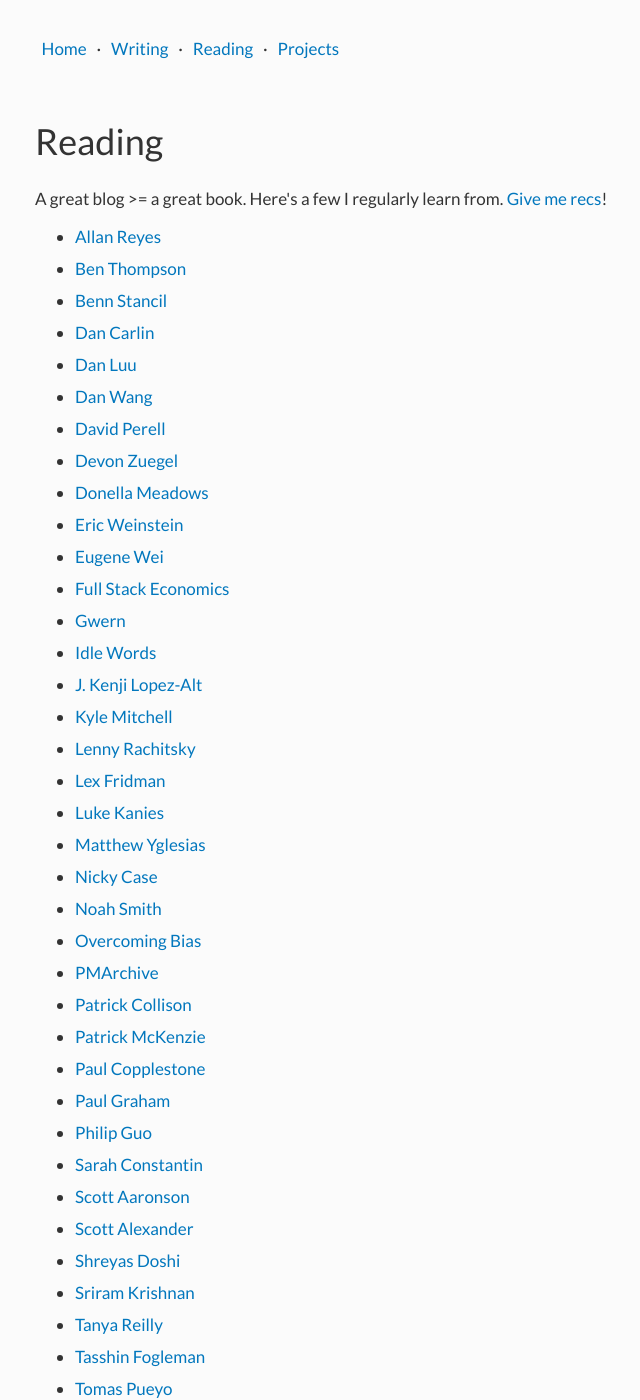
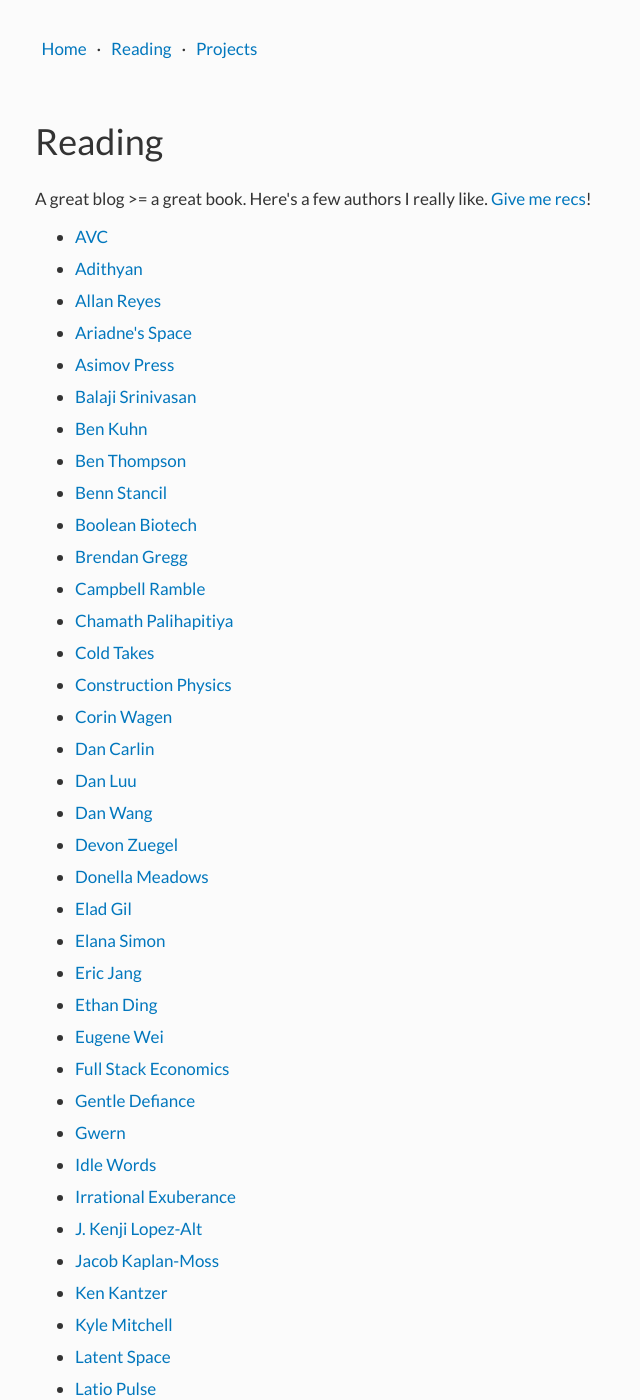
Before and after one commit to patil215/patil215.github.io, a Jekyll site: the page built from reading.html, in a window 1280 px wide and 1400 px high. Shown: the whole window, without its empty margins (214-854 px from the left). Built offline with Jekyll 4.4.1, drawn with Linux system fonts in a browser that asks for light colours; nearby versions of some CDN libraries; comment, search, counter and statistics services are not loaded; some of the changed text lies outside the part shown.

Commit message:
Update links

```diff
--- a/Gemfile
+++ b/Gemfile
@@ -1,3 +1,5 @@
-gem 'jekyll-seo-tag'
+source "https://rubygems.org"
+
+gem "jekyll", "~> 4.4"
+gem "jekyll-seo-tag"
 gem "webrick", "~> 1.7"
-source "https://rubygems.org"
--- a/_data/links.yml
+++ b/_data/links.yml
@@ -1,123 +1,237 @@
 
-- name: Eric Weinstein
-  link: https://open.spotify.com/show/3qv8BS1HzrgKpDnXSlYWWL
+- name: Adithyan
+  link: https://www.adithyan.io/blog
+
+- name: Allan Reyes
+  link: https://allan.reyes.sh/
+
+- name: apenwarr
+  link: https://apenwarr.ca/log/
+
+- name: Ariadne's Space
+  link: https://ariadne.space/
+
+- name: Asimov Press
+  link: https://www.asimov.press/
+
+- name: AVC
+  link: https://avc.com/
+
+- name: Balaji Srinivasan
+  link: https://balajis.com/
+
+- name: Ben Kuhn
+  link: https://www.benkuhn.net/
+
+- name: Ben Thompson
+  link: https://stratechery.com/
+
+- name: Benn Stancil
+  link: https://benn.substack.com/
+
+- name: Boolean Biotech
+  link: https://blog.booleanbiotech.com/
+
+- name: Brendan Gregg
+  link: https://www.brendangregg.com/blog/
+
+- name: Campbell Ramble
+  link: https://campbellramble.substack.com/
+
+- name: Chamath Palihapitiya
+  link: https://chamath.substack.com/
+
+- name: Cold Takes
+  link: https://www.cold-takes.com/
+
+- name: Construction Physics
+  link: https://constructionphysics.substack.com/
+
+- name: Corin Wagen
+  link: https://cwagen.substack.com/
+
+- name: Dan Carlin
+  link: https://www.dancarlin.com/hardcore-history-series/
+
+- name: Dan Luu
+  link: https://danluu.com/
+
+- name: Dan Wang
+  link: https://danwang.co/
+
+- name: Devon Zuegel
+  link: https://devonzuegel.com/
+
+- name: Donella Meadows
+  link: http://donellameadows.org/archives/leverage-points-places-to-intervene-in-a-system/
+
+- name: Elad Gil
+  link: https://blog.eladgil.com/
+
+- name: Elana Simon
+  link: https://elanapearl.github.io/blog/
+
+- name: Eric Jang
+  link: https://evjang.com/
+
+- name: Eugene Wei
+  link: https://www.eugenewei.com/blog
+
+- name: Full Stack Economics
+  link: https://www.fullstackeconomics.com/
+
+- name: Gentle Defiance
+  link: https://gentledefiance.substack.com/
+
+- name: Neal Stephenson
+  link: https://nealstephenson.substack.com/
+
+- name: Gwern
+  link: https://www.gwern.net/index#
+
+- name: Idle Words
+  link: https://idlewords.com/
+
+- name: Irrational Exuberance
+  link: https://lethain.com/
+
+- name: Jacob Kaplan-Moss
+  link: https://jacobian.org/
+
+- name: J. Kenji Lopez-Alt
+  link: https://www.youtube.com/channel/UCqqJQ_cXSat0KIAVfIfKkVA
+
+- name: Ken Kantzer
+  link: https://kenkantzer.com/
+
+- name: Kyle Mitchell
+  link: https://writing.kemitchell.com/
+
+- name: Latent Space
+  link: https://www.latent.space/
+
+- name: Laurence Tratt
+  link: https://tratt.net/laurie/blog/
+
+- name: Lenny Rachitsky
+  link: https://www.lennyrachitsky.com/
+
+- name: Latio Pulse
+  link: https://pulse.latio.tech/
+
+- name: Luke Kanies
+  link: https://lukekanies.com/
+
+- name: Ethan Ding
+  link: https://ethanding.substack.com/
+
+- name: Matthew Yglesias
+  link: https://www.slowboring.com/
+
+- name: Matt Rickard
+  link: https://blog.matt-rickard.com/
+
+- name: Maximum New York
+  link: https://www.maximumnewyork.com/
+
+- name: Max Tabarrok
+  link: https://www.maximum-progress.com/
+
+- name: Nabeel S. Qureshi
+  link: https://nabeelqu.co/
+
+- name: Nicky Case
+  link: https://blog.ncase.me/
+
+- name: Noah Smith
+  link: https://noahpinion.substack.com/
+
+- name: Notes from Matt Brown
+  link: https://notes.mtb.xyz/
+
+- name: Owl Posting
+  link: https://www.owlposting.com/
+
+- name: Overcoming Bias
+  link: https://www.overcomingbias.com/
+
+- name: Palladium
+  link: https://palladiummag.com/
+
+- name: Patrick Collison
+  link: https://patrickcollison.com/questions
 
 - name: Patrick McKenzie
   link: https://www.kalzumeus.com/greatest-hits/
 
-- name: Philip Guo
-  link: https://pg.ucsd.edu/
-
-- name: David Perell
-  link: https://perell.com/essays/page/1/
-
-- name: Gwern
-  link: https://www.gwern.net/index#
+- name: Paul Copplestone
+  link: https://paul.copplest.one/blog/
 
 - name: Paul Graham
   link: http://paulgraham.com/articles.html
 
+- name: Philip Guo
+  link: https://pg.ucsd.edu/
+
+- name: PMArchive
+  link: https://pmarchive.com/
+
+- name: Rodney Brooks
+  link: https://rodneybrooks.com/blog/
+
+- name: Sarah Constantin
+  link: https://srconstantin.wordpress.com/
+
+- name: Scott Aaronson
+  link: https://www.scottaaronson.com/blog/
+
 - name: Scott Alexander
   link: https://astralcodexten.substack.com/
+
+- name: Shreyas Doshi
+  link: https://shreyasdoshi.substack.com/
+
+- name: Shrivu's Substack
+  link: https://blog.sshh.io/
+
+- name: Steve Blank
+  link: https://steveblank.com/
+
+- name: Tanya Reilly
+  link: https://noidea.dog/
+
+- name: Tasshin Fogleman
+  link: https://tasshin.com/blog/category/essays/
+
+- name: "The Latticework: Musings on Mental Models and More"
+  link: https://proby.substack.com/
+
+- name: The Sideways View
+  link: https://sideways-view.com/
+
+- name: The Singularity is Nearer
+  link: https://www.thesingularityisnearer.com/
+
+- name: Tomas Pueyo
+  link: https://unchartedterritories.tomaspueyo.com/people/5362415-tomas-pueyo
+
+- name: Tomasz Tunguz
+  link: https://tomtunguz.com/
+
+- name: Tyler Cowen
+  link: https://marginalrevolution.com/
+
+- name: Unfashionable
+  link: https://unfashionable.blog/
+
+- name: Venkatesh Rao
+  link: https://www.ribbonfarm.com/
+
+- name: Vitalik Buterin
+  link: https://vitalik.ca/
 
 - name: Zach Lloyd
   link: https://thezbook.com/
 
-- name: Luke Kanies
-  link: https://lukekanies.com/
-
-- name: Donella Meadows
-  link: http://donellameadows.org/archives/leverage-points-places-to-intervene-in-a-system/
-
-- name: Tanya Reilly
-  link: https://noidea.dog/
-
-- name: Shreyas Doshi
-  link: https://twitter.com/shreyas/status/1303150374124048386
-
-- name: Overcoming Bias
-  link: https://www.overcomingbias.com/
-
-- name: Sriram Krishnan
-  link: https://sriramk.com/
-
-- name: Lenny Rachitsky
-  link: https://www.lennyrachitsky.com/
-
-- name: Patrick Collison
-  link: https://patrickcollison.com/questions
-
-- name: Ben Thompson
-  link: https://stratechery.com/
-
-- name: PMArchive
-  link: https://pmarchive.com/
-
-- name: Sarah Constantin
-  link: https://srconstantin.wordpress.com/
-
-- name: Dan Wang
-  link: https://danwang.co/
-
-- name: Lex Fridman
-  link: https://lexfridman.com/
-
-- name: Scott Aaronson
-  link: https://www.scottaaronson.com/blog/
-
-- name: Idle Words
-  link: https://idlewords.com/
-
-- name: Dan Carlin
-  link: https://www.dancarlin.com/hardcore-history-series/
-
-- name: Matthew Yglesias
-  link: https://www.slowboring.com/
-
-- name: Eugene Wei
-  link: https://www.eugenewei.com/blog
-
-- name: Noah Smith
-  link: https://noahpinion.substack.com/
-
-- name: Vitalik Buterin
-  link: https://vitalik.ca/
-
-- name: Dan Luu
-  link: https://danluu.com/
-
-- name: Venkatesh Rao
-  link: https://www.ribbonfarm.com/
-
-- name: Tomas Pueyo
-  link: https://unchartedterritories.tomaspueyo.com/people/5362415-tomas-pueyo
-
-- name: J. Kenji Lopez-Alt
-  link: https://www.youtube.com/channel/UCqqJQ_cXSat0KIAVfIfKkVA
-
-- name: Tyler Cowen
-  link: https://marginalrevolution.com/
-
-- name: Full Stack Economics
-  link: https://fullstackeconomics.com/
-
-- name: Tasshin Fogleman
-  link: https://tasshin.com/blog/category/essays/
-
-- name: Devon Zuegel
-  link: https://devonzuegel.com/
-
-- name: Allan Reyes
-  link: https://allan.reyes.sh/
-
-- name: Nicky Case
-  link: https://blog.ncase.me/
-
-- name: Kyle Mitchell
-  link: https://writing.kemitchell.com/
-
-- name: Paul Copplestone
-  link: https://paul.copplest.one/blog/
-
-- name: Benn Stancil
-  link: https://benn.substack.com/
+- name: Zhengdong Wang
+  link: https://zhengdongwang.com/
--- a/_includes/nav.html
+++ b/_includes/nav.html
@@ -1,10 +1,6 @@
 <div class="col-md-12">
     <p>&nbsp;
     <a href="/">Home</a>
-    &nbsp;
-    &#183;
-    &nbsp;
-    <a href="/blog">Writing</a>
     &nbsp;
     &#183;
     &nbsp;
--- a/reading.html
+++ b/reading.html
@@ -9,7 +9,7 @@ keywords: Neil,Patil,Projects,Technology,Software,Security,Robotics,Web Developm
 <div class="col-md-12">
     <h1 class="title">Reading</h1>
 
-    <p>A great blog >= a great book. Here's a few I regularly learn from. <a href="mailto:neilpatil215@gmail.com">Give me recs</a>!</p>
+    <p>A great blog >= a great book. Here's a few authors I really like. <a href="mailto:neilpatil215@gmail.com">Give me recs</a>!</p>
 
     {% assign links = site.data.links | sort: "name" %}
     <p><ul>
```
Also changed, not shown: Gemfile.lock, 2 other files.
